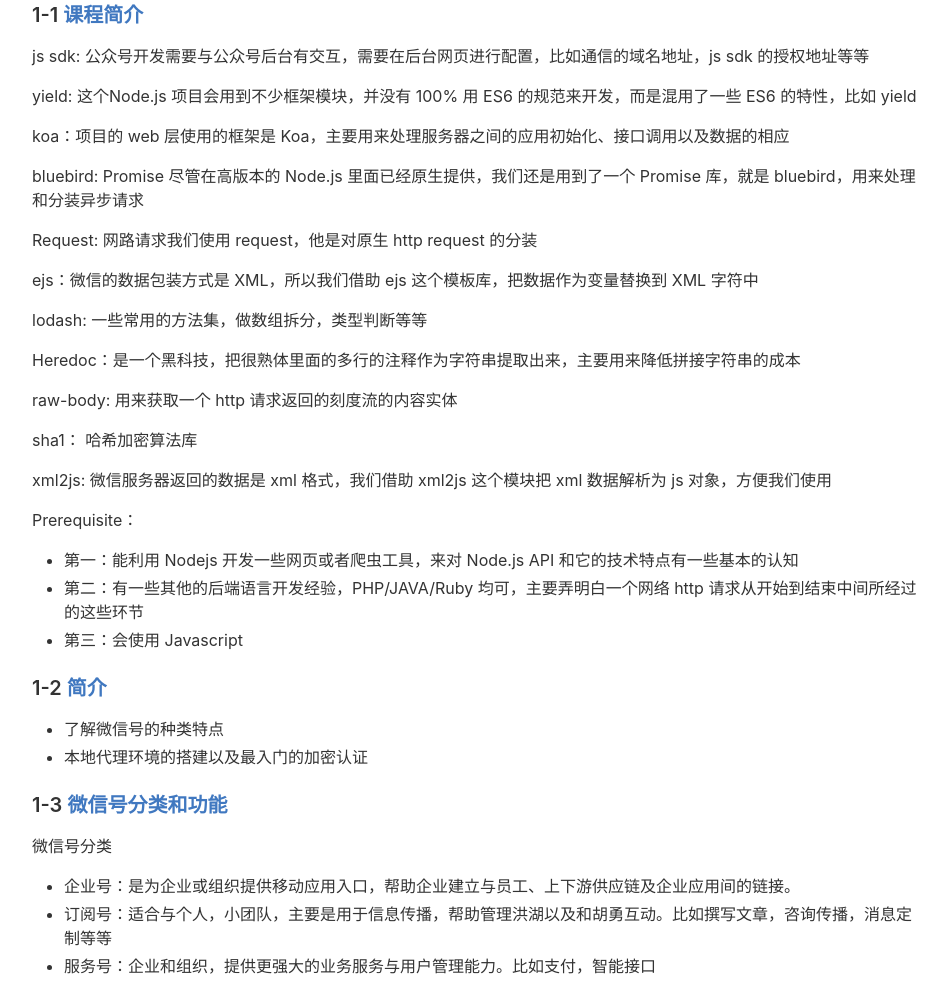
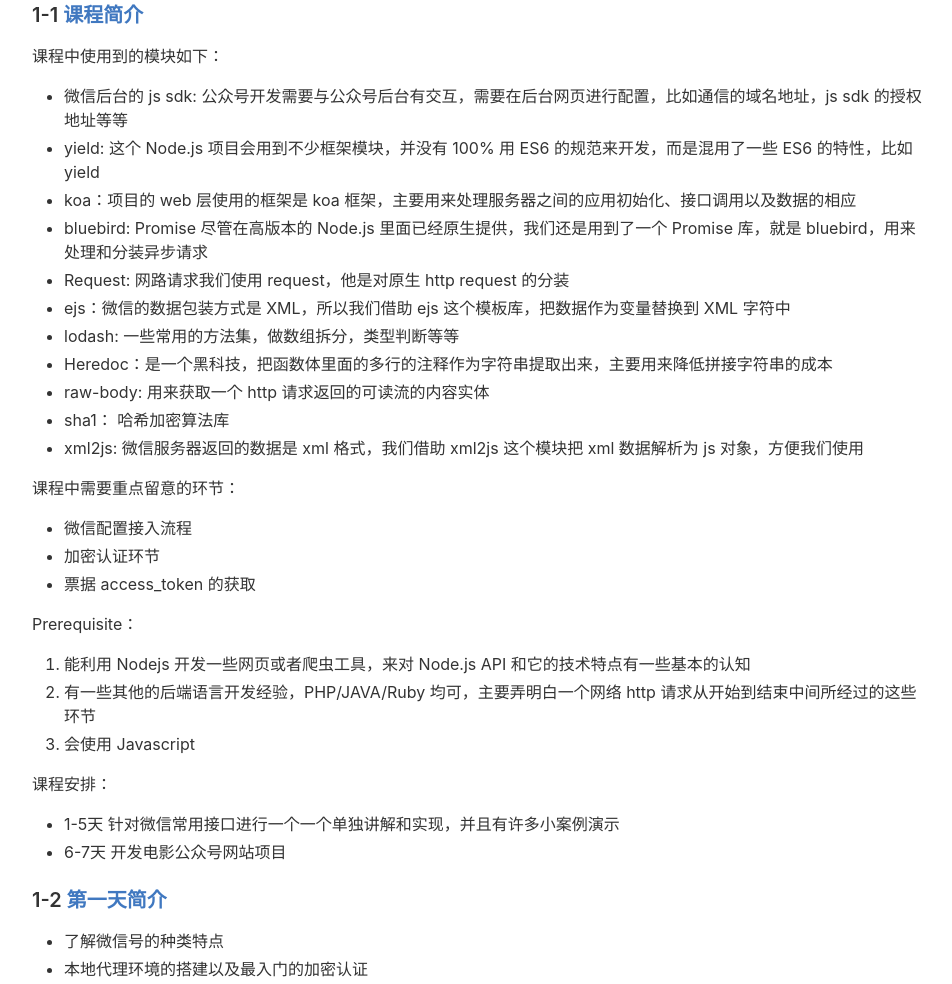
Before and after one commit to isjia/wechat-nodejs-7-days-demo, a plain HTML site: page notes.html in a window 1280 px wide. Shown: the part 227-1211 px from the top of the page, without its empty margins (163-1115 px from the left). Drawn offline with Linux system fonts and the light colour scheme.

Commit message:
update note

```diff
--- a/notes.html
+++ b/notes.html
@@ -20,24 +20,38 @@
 <p>更新日期：2016-10-06</p>
 <h2 id="ch01-">CH01 前期准备</h2>
 <h3 id="1-1-http-coding-imooc-com-lesson-38-html-mid-249-">1-1 <a href="http://coding.imooc.com/lesson/38.html#mid=249">课程简介</a></h3>
-<p>js sdk: 公众号开发需要与公众号后台有交互，需要在后台网页进行配置，比如通信的域名地址，js sdk 的授权地址等等</p>
-<p>yield: 这个Node.js 项目会用到不少框架模块，并没有 100% 用 ES6 的规范来开发，而是混用了一些 ES6 的特性，比如 yield</p>
-<p>koa：项目的 web 层使用的框架是 Koa，主要用来处理服务器之间的应用初始化、接口调用以及数据的相应</p>
-<p>bluebird: Promise 尽管在高版本的 Node.js 里面已经原生提供，我们还是用到了一个 Promise 库，就是 bluebird，用来处理和分装异步请求</p>
-<p>Request: 网路请求我们使用 request，他是对原生 http request 的分装</p>
-<p>ejs：微信的数据包装方式是 XML，所以我们借助 ejs 这个模板库，把数据作为变量替换到 XML 字符中</p>
-<p>lodash: 一些常用的方法集，做数组拆分，类型判断等等</p>
-<p>Heredoc：是一个黑科技，把很熟体里面的多行的注释作为字符串提取出来，主要用来降低拼接字符串的成本</p>
-<p>raw-body: 用来获取一个 http 请求返回的刻度流的内容实体</p>
-<p>sha1： 哈希加密算法库</p>
-<p>xml2js: 微信服务器返回的数据是 xml 格式，我们借助 xml2js 这个模块把 xml 数据解析为 js 对象，方便我们使用</p>
+<p>课程中使用到的模块如下：</p>
+<ul>
+<li>微信后台的 js sdk: 公众号开发需要与公众号后台有交互，需要在后台网页进行配置，比如通信的域名地址，js sdk 的授权地址等等</li>
+<li>yield: 这个 Node.js 项目会用到不少框架模块，并没有 100% 用 ES6 的规范来开发，而是混用了一些 ES6 的特性，比如 yield</li>
+<li>koa：项目的 web 层使用的框架是 koa 框架，主要用来处理服务器之间的应用初始化、接口调用以及数据的相应</li>
+<li>bluebird: Promise 尽管在高版本的 Node.js 里面已经原生提供，我们还是用到了一个 Promise 库，就是 bluebird，用来处理和分装异步请求</li>
+<li>Request: 网路请求我们使用 request，他是对原生 http request 的分装</li>
+<li>ejs：微信的数据包装方式是 XML，所以我们借助 ejs 这个模板库，把数据作为变量替换到 XML 字符中</li>
+<li>lodash: 一些常用的方法集，做数组拆分，类型判断等等</li>
+<li>Heredoc：是一个黑科技，把函数体里面的多行的注释作为字符串提取出来，主要用来降低拼接字符串的成本</li>
+<li>raw-body: 用来获取一个 http 请求返回的可读流的内容实体</li>
+<li>sha1： 哈希加密算法库</li>
+<li>xml2js: 微信服务器返回的数据是 xml 格式，我们借助 xml2js 这个模块把 xml 数据解析为 js 对象，方便我们使用</li>
+</ul>
+<p>课程中需要重点留意的环节：</p>
+<ul>
+<li>微信配置接入流程</li>
+<li>加密认证环节</li>
+<li>票据 access_token 的获取</li>
+</ul>
 <p>Prerequisite：</p>
+<ol>
+<li>能利用 Nodejs 开发一些网页或者爬虫工具，来对 Node.js API 和它的技术特点有一些基本的认知</li>
+<li>有一些其他的后端语言开发经验，PHP/JAVA/Ruby 均可，主要弄明白一个网络 http 请求从开始到结束中间所经过的这些环节</li>
+<li>会使用 Javascript</li>
+</ol>
+<p>课程安排：</p>
 <ul>
-<li>第一：能利用 Nodejs 开发一些网页或者爬虫工具，来对 Node.js API 和它的技术特点有一些基本的认知</li>
-<li>第二：有一些其他的后端语言开发经验，PHP/JAVA/Ruby 均可，主要弄明白一个网络 http 请求从开始到结束中间所经过的这些环节</li>
-<li>第三：会使用 Javascript</li>
+<li>1-5天 针对微信常用接口进行一个一个单独讲解和实现，并且有许多小案例演示</li>
+<li>6-7天 开发电影公众号网站项目</li>
 </ul>
-<h3 id="1-2-http-coding-imooc-com-lesson-38-html-mid-250-">1-2 <a href="http://coding.imooc.com/lesson/38.html#mid=250">简介</a></h3>
+<h3 id="1-2-http-coding-imooc-com-lesson-38-html-mid-250-">1-2 <a href="http://coding.imooc.com/lesson/38.html#mid=250">第一天简介</a></h3>
 <ul>
 <li>了解微信号的种类特点</li>
 <li>本地代理环境的搭建以及最入门的加密认证</li>
@@ -46,7 +60,7 @@
 <p>微信号分类</p>
 <ul>
 <li>企业号：是为企业或组织提供移动应用入口，帮助企业建立与员工、上下游供应链及企业应用间的链接。</li>
-<li>订阅号：适合与个人，小团队，主要是用于信息传播，帮助管理洪湖以及和胡勇互动。比如撰写文章，咨询传播，消息定制等等</li>
+<li>订阅号：适合与个人，小团队，主要是用于信息传播，帮助管理用户以及和用户互动。比如撰写文章，咨询传播，消息定制等等</li>
 <li>服务号：企业和组织，提供更强大的业务服务与用户管理能力。比如支付，智能接口</li>
 </ul>
 <p>服务号的 9 大接口</p>
@@ -57,7 +71,7 @@
 <li>生成带参数的二维码：公众号可以获得一系列携带不同参数的二维码，在用户扫描关注公众号后公众号可以根据参数分析各二维码的效果，这些参数可以自己定制，从而可以实现更多分析结果，比如用户从哪儿来的</li>
 <li>获取用户地理位置：公众号能够获得用户进入公众号会话时的地理位置，可以做微信导航</li>
 <li>获取用户基本信息：公众号可以根据加密后的用户 OpenID ，通过一系列的参数交互，最终拿到用户基本信息，包括头像、名称、性别、地区</li>
-<li>获取关注者列表：通过这个接口，可以拿到所有关注着的 OpenID，就知道有多少人关注你，是谁在关注你</li>
+<li>获取关注者列表：通过这个接口，可以拿到所有关注过的 OpenID，就知道有多少人关注你，是谁在关注你</li>
 <li>用户分组接口：通过分组接口，可以在后台为用户移动、创建、修改分组</li>
 <li>上传下载多媒体文件：通过这个接口，公众号可以在需要时在微信服务器上传下载多媒体文件</li>
 </ul>
```
